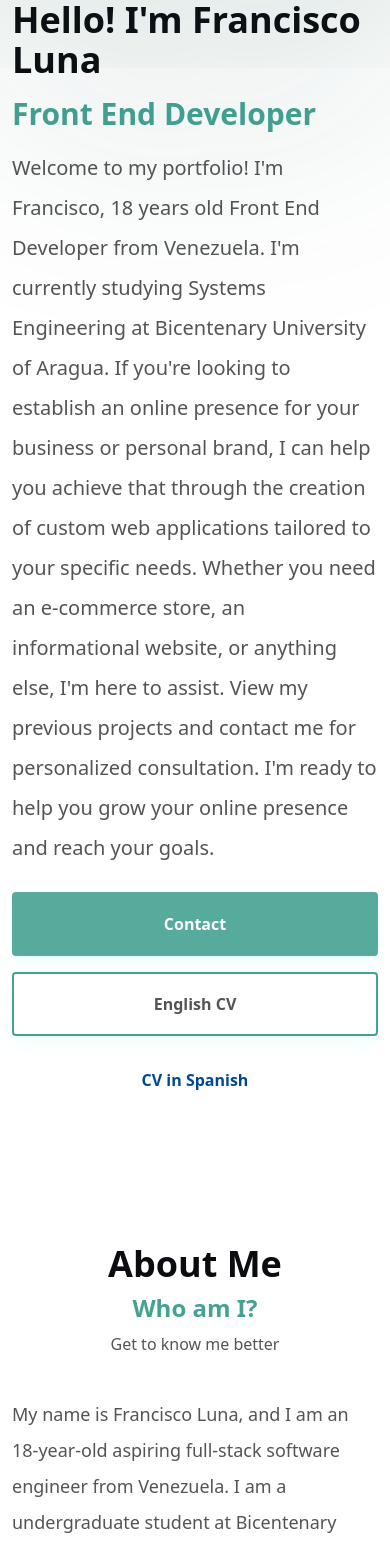
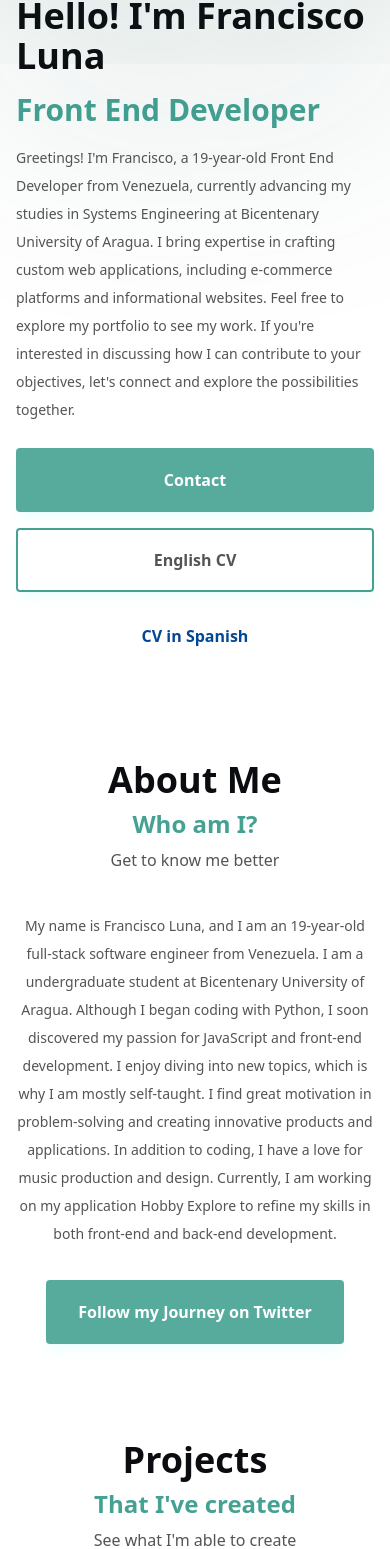
Before and after one commit to franciscoluna-28/New-Portfolio-2023, a React (Vite) app: page / in a window 390 px wide. Shown: the part 424-1973 px from the top of the page. Built offline with nearby package versions, Linux system fonts and the light colour scheme; no server answers.

Commit message:
update portfolio styles and add new resources

```diff
--- a/src/components/About/index.tsx
+++ b/src/components/About/index.tsx
@@ -3,8 +3,8 @@ import { RefContext } from "../../context/ScrollContext";
 
 export default function About() {
   const { aboutRef } = useContext(RefContext);
-    return(
-        <div className="py-20 w-full" ref={aboutRef}>
+  return (
+    <div className="py-12 w-full" ref={aboutRef}>
       <div className="flex flex-col justify-center items-center pt-12 pb-6">
         <h3
           className="font-bold text-4xl lex text-left max-639:justify-center max-639:text-4xl main
@@ -24,18 +24,23 @@ flex py-2 max-639:justify-center lg:text-3xl"
       </div>
       <p className="text-center text-mainSilver/50 py-2"></p>
       <div className="w-full m-auto">
-        <p className="text-left text-lg leading-loose dark:text-mainSilver text-mainExtraDarkBlue/70">My name is Francisco Luna, and I am an 18-year-old aspiring full-stack software engineer from Venezuela. I am a undergraduate student at Bicentenary University of Aragua. Although I began coding with Python, I soon discovered my passion for JavaScript and front-end development. I enjoy diving into new topics, which is why I am mostly self-taught. I find great motivation in problem-solving and creating innovative products and applications.
+        <p className="text-center text-sm leading-loose dark:text-mainSilver text-mainExtraDarkBlue/70">
+          My name is Francisco Luna, and I am an 19-year-old full-stack
+          software engineer from Venezuela. I am a undergraduate student at
+          Bicentenary University of Aragua. Although I began coding with Python,
+          I soon discovered my passion for JavaScript and front-end development.
+          I enjoy diving into new topics, which is why I am mostly self-taught.
+          I find great motivation in problem-solving and creating innovative
+          products and applications. In addition to coding, I have a love for
+          music production and design. Currently, I am working on my application Hobby Explore to refine my skills in both front-end and back-end
+          development.
+        </p>
+        <button className="primary-button px-8 m-auto mt-8 shadow-2xl shadow-mainCyan !w-auto">Follow my Journey on Twitter
+        <a href="https://twitter.com/CodingWithFran">
 
-In addition to coding, I have a love for music production and design. Currently, I am working on various side projects to refine my skills in both front-end and back-end development. These include an E-Commerce Platform and the website you are currently viewing. Ultimately, my goal is to become a senior MERN Stack Developer. Stay tuned for my upcoming blog, where I will share my insights and experiences on social media.
-        </p>
-            <a href="https://twitter.com/CodingWithFran"><button className="primary-button mt-8">Follow my journey on Twitter</button></a>
-            <div>
-
-            </div>
-
+        </a>
+        </button>
       </div>
     </div>
-
-
-    )
+  );
 }
--- a/src/pages/Home.tsx
+++ b/src/pages/Home.tsx
@@ -1,11 +1,9 @@
-import personalImage from "../assets/franciscoluna.jpg"
+import personalImage from "../assets/franciscoluna.jpg";
 import NavigationButton from "../components/Buttons/NavigationButton";
 import SkillsIcons from "../components/Icons/SkillIscons";
 import { motion } from "framer-motion";
 import { useContext } from "react";
 import { RefContext } from "../context/ScrollContext";
-
-
 
 import "../utils/glowStyles.css";
 
@@ -17,24 +15,25 @@ import Contact from "../components/Contact";
 import MainSocialMedia from "../components/MediaLinks";
 import UIUXDesign from "../components/About";
 import { ScrollToComponent } from "../hooks/ScrollToComponent";
+import Testimonial from "../components/testimonials/testimonial";
 
 export default function Home() {
   const { contactRef, portfolioRef, homeRef } = useContext(RefContext);
 
   const scrollToContactRef = ScrollToComponent({ rootRef: contactRef });
 
-
-
-
-
   return (
     <motion.div
       initial={{ opacity: 0 }}
       animate={{ opacity: 1 }}
-    transition={{ duration: 0.5 }}>
-      <section className="p-3 min-w-full lg:p-20 lg:mt-8 mt-16 flex items-center flex-col justify-center min-h-screen overflow-x-hidden" ref={homeRef}>
+      transition={{ duration: 0.5 }}
+    >
+      <section
+        className="p-4 min-w-full lg:p-16 lg:mt-0 mt-16 flex items-center flex-col justify-center min-h-screen overflow-x-hidden"
+        ref={homeRef}
+      >
         <article className="flex items-center flex-col text-center w-full">
-          <div className="flex flex-col items-center lg:grid lg:grid-flow-col lg:gap-12 lg:justify-center lg:px-8 lg:12 py-6">
+          <div className="flex flex-col items-center lg:grid lg:grid-flow-col lg:gap-12 lg:justify-center lg:px-8 lg:12 py-4">
             <figure className="py-4">
               <img
                 className="h-52 w-52 z-40 rounded-full border-white animate border-2 border-double main-image p-1 floating glow-main lg:h-72 lg:w-72"
@@ -67,27 +66,28 @@ export default function Home() {
                 >
                   Front End Developer
                 </h2>
-                  <p
-                    className="text-silver leading-loose py-2 text-left w-auto max-639:w-72 max-639:m-auto max-639:text-center text-xl dark:text-mainSilver text-mainExtraDarkBlue/70"
-                  >
-                    Welcome to my portfolio! I'm Francisco, 18 years old Front
-                    End Developer from Venezuela. I'm currently studying Systems
-                    Engineering at Bicentenary University of Aragua. If you're looking to establish an online presence for your business or personal brand, I can help you achieve that through the creation of custom web applications tailored to your specific needs. Whether you need an e-commerce store, an informational website, or anything else, I'm here to assist. View my previous projects and contact me for personalized consultation. I'm ready to help you grow your online presence and reach your goals.
+                <p className="text-silver leading-loose py-2 text-left w-auto max-639:w-72 max-639:m-auto max-639:text-center text-sm dark:text-mainSilver text-mainExtraDarkBlue/70">
+                  Greetings! I'm Francisco, a 19-year-old Front End Developer
+                  from Venezuela, currently advancing my studies in Systems
+                  Engineering at Bicentenary University of Aragua. I bring
+                  expertise in crafting custom web applications, including
+                  e-commerce platforms and informational websites. Feel free to
+                  explore my portfolio to see my work. If you're interested in
+                  discussing how I can contribute to your objectives, let's
+                  connect and explore the possibilities together.
                 </p>
               </article>
 
               <div className="w-full flex gap-4 flex-col md:flex-row">
-<button onClick={scrollToContactRef} className="primary-button">Contact
-
+                <button onClick={scrollToContactRef} className="primary-button">
+                  Contact
                 </button>
                 <div className="w-full">
                   <a
                     href="https://drive.google.com/uc?export=download&id=1dyDveL2OwgV9bIb7XbXJsJUGvZedIhcO"
                     download=""
                   >
-                    <button className={"secondary-button"}>
-                      English CV
-                    </button>
+                    <button className={"secondary-button"}>English CV</button>
                   </a>
                 </div>
               </div>
@@ -95,7 +95,11 @@ export default function Home() {
               <motion.div
                 animate={{
                   opacity: [0, 1, 0],
-                  transition: { duration: 4, times: [0, 0.5, 1], repeat: Infinity }
+                  transition: {
+                    duration: 4,
+                    times: [0, 0.5, 1],
+                    repeat: Infinity,
+                  },
                 }}
               >
                 <SkillsIcons />
@@ -108,14 +112,13 @@ export default function Home() {
                   CV in Spanish
                 </button>
               </a>
-
             </div>
           </div>
 
           <UIUXDesign />
-            <Experience />
           <ProjectsCarousel />
 
+          <Experience />
 
           <Services />
           <div ref={portfolioRef}>
@@ -123,11 +126,33 @@ export default function Home() {
           </div>
         </article>
 
+        <section className="m-auto mt-16">
+          <div className="m-auto flex flex-col items-center">
+            <h3 className="text-white font-bold text-5xl">Testimonials</h3>
+            <h4
+              className="text-mainDarkCyan text-2xl dark:text-mainCyan font-bold text-left
+flex py-2 max-639:justify-center lg:text-3xl mb-2"
+            >
+              From clients
+            </h4>
+          </div>
+          <div className="!flex !justify-center mt-4">
+            <Testimonial
+              name={"PlvgueDxctxr"}
+              text={
+                `"Fran has taken my online presence to the next level. I struggled to have a place to promote my music and thanks to him now people can see my music and download it. He was really receptive, detail oriented and he always brought new ideas to the table. If you want to establish your online presence, then he's the right person. I'd also like to say Fran is an amazing friend and human."`
+              }
+              title="Fran's Web Solutions: Flawless"
+              role="Musician"
+              profilePicture="https://plvguedxctxr.netlify.app/plaguedoctors-logo-white-no-transparent.png"
+            />
+          </div>
+        </section>
+
         <div className="w-full" ref={contactRef}>
           <Contact />
         </div>
       </section>
     </motion.div>
-
   );
 }
--- a/src/styles/navbar.css
+++ b/src/styles/navbar.css
@@ -15,5 +15,5 @@
 }
 
 .nav-link{
-    @apply dark:text-mainSilver dark:hover:text-white text-mainExtraDarkBlue/70 border-l-4 p-2 duration-200 border-transparent dark:hover:border-l-mainCyan hover:border-l-mainDarkCyan hover:text-mainDarkCyan
+    @apply dark:text-mainSilver dark:hover:text-white text-mainExtraDarkBlue/70 font-normal text-sm border-l-4 p-2 duration-200 border-transparent dark:hover:border-l-mainCyan hover:border-l-mainDarkCyan hover:text-mainDarkCyan
 }
```
Also changed, not shown: src/data/experienceDatabase.ts (+16 -26 lines), src/data/projectDatabase.ts (+16 -3 lines), src/assets/projects/plaguedoctor.png (added). Lines whose indentation alone changed are shown as unchanged.
